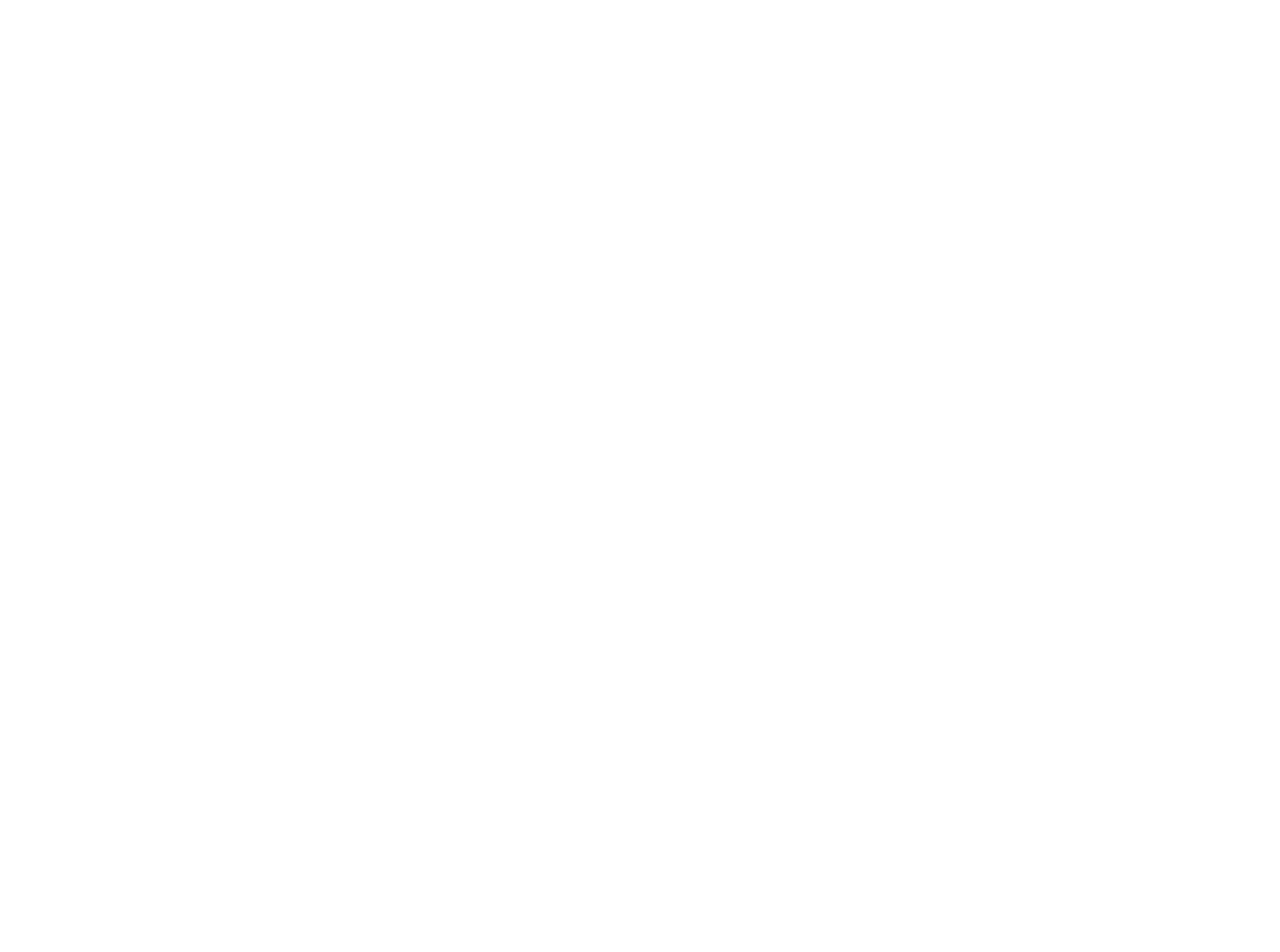
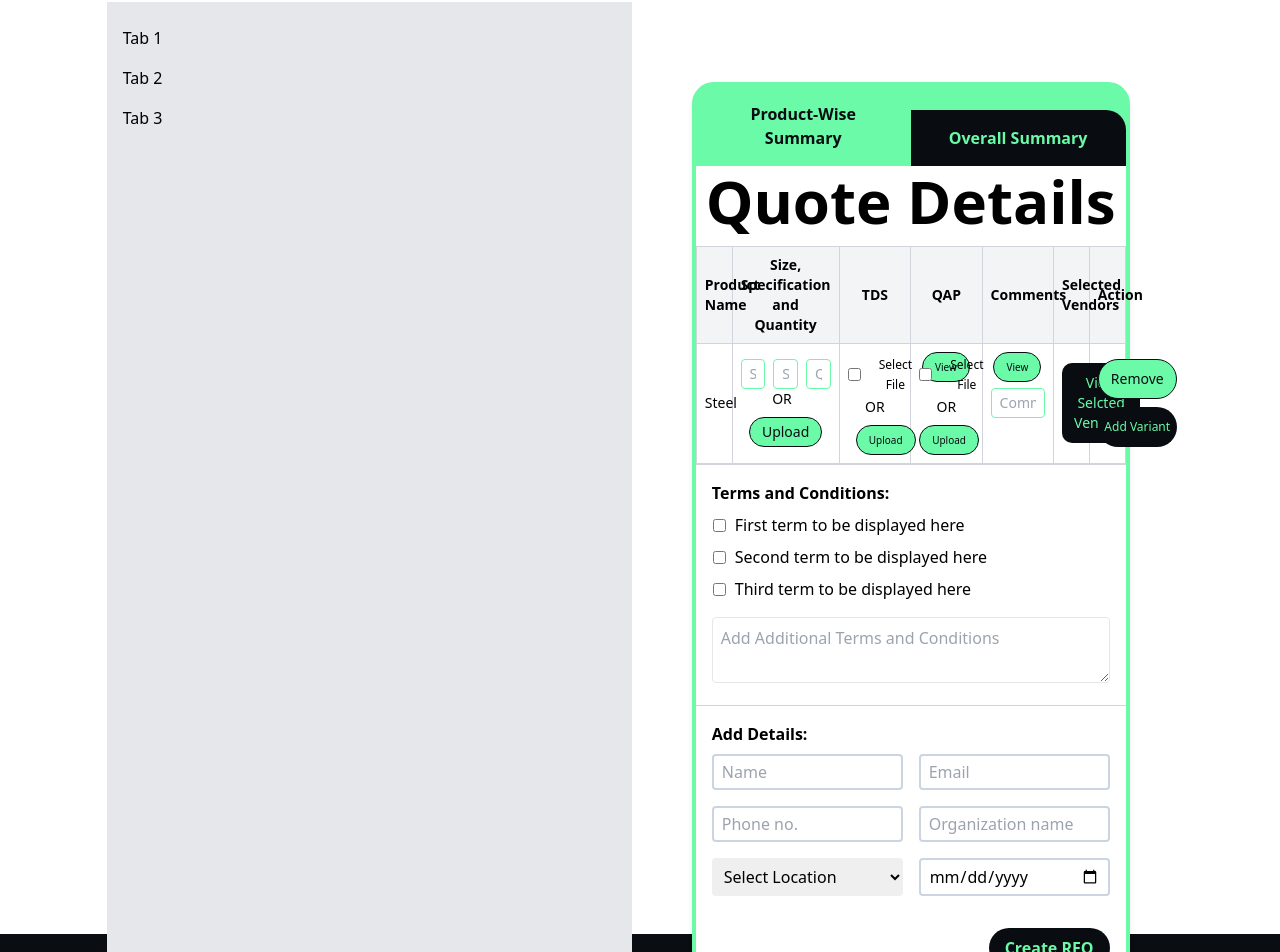
Before and after one commit to saksham-kumar-14/Quest4Quote, a React (Vite) app in the folder client/: page / in a window 1280 px wide. Shown: the part 1097-2049 px from the top of the page. Before the commit the page ends 930 px from the top, so only its background shows below. Built offline with nearby package versions, Linux system fonts and the light colour scheme; the HTML template or start-up script is replaced by a standard one.

Commit message:
Manage Quotes Page Layout Complete

```diff
--- a/client/src/App.tsx
+++ b/client/src/App.tsx
@@ -3,6 +3,8 @@
 import { AuthProvider } from './Context/AuthContext';
 import Dashboard from './components/global/dashboard';
 import RFQManagement from './components/rfq-management/rfq-main';
+import ManageQuotes from './components/quote-details/main';
+import Quotes from './components/quote-details/qd-main';
 // import RFQManagement from './components/rfq-management/rfq-main';
 
 const App: React.FC = () => {
@@ -17,7 +19,7 @@
         </Routes>
       </BrowserRouter>
     </AuthProvider> */}
-      <RFQManagement />
+      <Quotes />
     </>
 
   )
--- a/client/src/components/global/navbar-authorised.tsx
+++ b/client/src/components/global/navbar-authorised.tsx
@@ -9,7 +9,7 @@
 
 const Navbar: React.FC<props> = ({list, deleteUser, user}) => {
     return (
-        <nav className="bg-[#090D11] p-3 text-white text-lg font-bold z-2 fixed top-0 left-0 w-full">
+        <nav className="bg-[#090D11] p-3 text-white text-lg font-bold z-10 fixed top-0 left-0 w-full">
             <div className="flex items-center">
             <div className="w-10 h-10 flex items-center justify-center cursor-pointer" onClick={() => window.location.href = '/dashboard'}>
                 <img src="/src/assets/navbar-authorised/logo.svg" alt="Logo" className="w-8 h-8" />
--- /dev/null
+++ b/client/src/components/quote-details/add-details.tsx
@@ -0,0 +1,42 @@
+import React from "react";
+
+const AddDetails: React.FC = () => {
+  return (
+    <div className="p-4 border-t border-gray-300">
+          <h3 className="font-semibold mb-2">Add Details:</h3>
+          <div className="grid grid-cols-2 gap-4 w-full">
+            <input
+              type="text"
+              placeholder="Name"
+              className="border-slate-300 rounded px-2 py-1 w-full"
+            />
+            <input
+              type="email"
+              placeholder="Email"
+              className="border-slate-300 rounded px-2 py-1 w-full"
+            />
+            <input
+              type="tel"
+              placeholder="Phone no."
+              className="border-slate-300 rounded px-2 py-1 w-full"
+            />
+            <input
+              type="text"
+              placeholder="Organization name"
+              className="border-slate-300 rounded px-2 py-1 w-full"
+            />
+            <select className="border-slate-300 rounded px-2 py-1 w-full">
+              <option>Select Location</option>
+              <option>Location 1</option>
+              <option>Location 2</option>
+            </select>
+            <input
+              type="date"
+              className="border-slate-300 rounded px-2 py-1 w-full"
+            />
+          </div>
+        </div>
+  );
+}
+
+export default AddDetails;
--- /dev/null
+++ b/client/src/components/quote-details/chart.tsx
@@ -0,0 +1,32 @@
+import React from "react";
+
+const Terms: React.FC = () => {
+  return (
+    <div className="p-4">
+          <h3 className="font-semibold mb-2">Terms and Conditions:</h3>
+            <ul className="list-none space-y-2 text-left">
+              <li className="flex items-center">
+                <input type="checkbox" className="mr-2 w-[15px]" />
+                <span>First term to be displayed here</span>
+              </li>
+              <li className="flex items-center">
+                <input type="checkbox" className="mr-2 w-[15px]" />
+                <span>Second term to be displayed here</span>
+              </li>
+              <li className="flex items-center">
+                <input type="checkbox" className="mr-2 w-[15px]" />
+                <span>Third term to be displayed here</span>
+              </li>
+            </ul>
+
+          {/* Additional Terms */}
+          <textarea
+            placeholder="Add Additional Terms and Conditions"
+            className="w-full border rounded mt-4 p-2"
+          ></textarea>
+        </div>
+
+  );
+}
+
+export default Terms;
--- /dev/null
+++ b/client/src/components/quote-details/main.tsx
@@ -0,0 +1,33 @@
+import React from "react";
+import Table from "./table-quote";
+import Terms from "./chart";
+import AddDetails from "./add-details";
+
+const ManageQuotes: React.FC = () => {
+  return (
+    <div className="grid grid-rows-2 grid-cols-2 gap-4 my-24 w-5/6 mx-auto">
+        <div className="row-span-1 col-span-2 text-center font-bold py-1 bg-white rounded-[20px] border-[#6AFAA8] h-20 text-6xl">
+          Heading
+        </div>
+        <div className="row-span-1 col-span-1 bg-gray-200 p-4">
+          <ul>
+            <li className="py-2 cursor-pointer">Tab 1</li>
+            <li className="py-2 cursor-pointer">Tab 2</li>
+            <li className="py-2 cursor-pointer">Tab 3</li>
+          </ul>
+        </div>
+      <div className=" relative shadow-md max-w-6xl px-0 w-5/6 border-4 border-[#6AFAA8] h-fit bg-white min-h-screen mt-[80px] mx-auto rounded-[22px]">
+        <Table />
+        <Terms />
+        <AddDetails />
+        <div className="p-4 text-right">
+          <button className="bg-[#090D11] text-[#6AFAA8] font-bold px-4 py-2 rounded-[20px]">
+        Create RFQ
+          </button>
+        </div>
+      </div>
+    </div>
+  );
+};
+
+export default ManageQuotes;
--- /dev/null
+++ b/client/src/components/quote-details/qd-main.tsx
@@ -0,0 +1,18 @@
+import Navbar from '../global/navbar-authorised.tsx';
+import Footer from '../global/footer.tsx';
+import Header from '../global/header.tsx';
+import CreateRFQ from './main.tsx';
+import ManageQuotes from './main.tsx';
+
+const Quotes: React.FC = () => {
+  return (
+    <>
+    <Navbar list={['Dashboard', 'RFQ management', 'Search Vendors', 'Compare Quotes']} />
+    <Header />
+    <ManageQuotes />
+    <Footer />
+    </>
+  )
+}
+
+export default Quotes;
--- /dev/null
+++ b/client/src/components/quote-details/tab-bar-quote.tsx
@@ -0,0 +1,16 @@
+import React from "react";
+
+const TabBarQuote: React.FC = () => {
+  return (
+    <div className="bg-[#6AFAA8] rounded-t-[10px]">
+          <button className="w-1/2 p-4 bg-[#6AFAA8] text-[#090D11] font-semibold rounded-tl-[20px]">
+            Product-Wise Summary
+          </button>
+          <button className="w-1/2 p-4 bg-[#090D11] font-semibold text-[#6AFAA8] rounded-tr-[20px]">
+            Overall Summary
+          </button>
+        </div>
+  );
+}
+
+export default TabBarQuote;
--- /dev/null
+++ b/client/src/components/quote-details/table-quote.tsx
@@ -0,0 +1,77 @@
+import React from "react";
+import TabBarQuote from "./tab-bar-quote";
+
+const Table: React.FC = () => {
+  return (
+    <div className="p-0 border-b border-gray-300">
+      <TabBarQuote />
+      <div className="text-6xl text-center font-semibold mt-[5px] mb-[15px]">Quote Details</div>
+      <table className="w-full table-fixed">
+      <thead>
+        <tr className="text-left text-sm font-medium bg-gray-100">
+        <th className="w-1/12 p-2 border border-gray-300 text-center">Product Name</th>
+        <th className="w-3/12 p-2 border border-gray-300 text-center">Size, Specification and Quantity</th>
+        <th className="w-2/12 p-2 border border-gray-300 text-center">TDS</th>
+        <th className="w-2/12 p-2 border border-gray-300 text-center">QAP</th>
+        <th className="w-2/12 p-2 border border-gray-300 text-center">Comments</th>
+        <th className="w-1/12 p-2 border border-gray-300 text-center">Selected Vendors</th>
+        <th className="w-1/12 p-2 border border-gray-300 text-centerss">Action</th>
+        </tr>
+      </thead>
+      <tbody>
+          <tr className="text-sm border-t border-gray-300 text-center">
+            <td className="p-2 border border-gray-300">Steel</td>
+            <td className="p-2 border border-gray-300">
+              <div className="flex gap-2">
+                <input type="text" placeholder="Size" className="border rounded px-2 py-1 w-1/3" />
+                <input type="text" placeholder="Specifications" className="border rounded px-2 py-1 w-1/3" />
+                <input type="text" placeholder="Quantity" className="border rounded px-2 py-1 w-1/3" />
+              </div>
+              OR &nbsp;
+              <button className="bg-[#6AFAA8] text-[#090D11] px-3 py-1 rounded-[20px] border-[1px] border-[#090D11] mt-2">Upload</button>
+            </td>
+              <td className="p-2 border border-gray-300">
+                <div className="flex gap-2 text-[10px]">
+                  <input type="checkbox" className="mr-2 w-[15px]" />
+                  <label className="text-[12px] align-middle p-[2px]"><span className="align-middle">Select File</span></label>
+                    <button className="bg-[#6AFAA8] text-[#090D11] px-3 py-1 rounded-[20px] border-[1px] border-[#090D11] text-[10px] h-[30px] align-middle ">View</button>
+                </div>
+                OR
+                <div className="mt-2 text-[10px]">
+                  <button className="bg-[#6AFAA8] text-[#090D11] px-3 py-1 rounded-[20px] border-[1px] border-[#090D11] ml-2 text-[10px] h-[30px]">Upload</button>
+                </div>
+              </td>
+            <td className="p-2 border border-gray-300">
+              <div className="flex gap-2 text-[10px]">
+                <input type="checkbox" className="mr-2 w-[15px]" />
+                <label className="text-[12px] p-[2px]"><span className="align-middle ">Select File</span></label>
+                  <button className="bg-[#6AFAA8] text-[#090D11] px-3 py-1 rounded-[20px] border-[1px] border-[#090D11] text-[10px] h-[30px] align-middle">View</button>
+              </div>
+                OR
+              <div className="mt-2 text-[10px]">
+                <button className="bg-[#6AFAA8] text-[#090D11] px-3 py-1 rounded-[20px] border-[1px] border-[#090D11] text-[10px] h-[30px]">Upload</button>
+              </div>
+
+            </td>
+            <td className="p-2 border border-gray-300">
+              <input type="text" placeholder="Comments" className="border rounded px-2 py-1 w-full" />
+            </td>
+            <td className="p-2 border border-gray-300">
+              <div className="">
+                <button className="bg-[#090D11] text-[#6AFAA8] px-3 py-1 rounded-[10px] h-[80px]">View Selcted Vendors</button>
+              </div>
+            </td>
+            <td className="p-2 border border-gray-300">
+              <div className="grid grid-rows-2 gap-2">
+                <button className="bg-[#6AFAA8] text-[#090D11] px-3 py-1 rounded-[20px] border-[1px] border-[#090D11] h-[40px]">Remove</button>
+                <button className="bg-[#090D11] text-[#6AFAA8] rounded-[20px] px-1 -py-1 h-[40px] text-[12px]">Add Variant</button>
+              </div>
+            </td>
+          </tr>
+      </tbody>
+      </table>
+    </div>
+  );
+}
+
+export default Table;
--- a/client/src/components/rfq-management/main-management.tsx
+++ b/client/src/components/rfq-management/main-management.tsx
@@ -6,8 +6,7 @@
 
 const CreateRFQ: React.FC = () => {
   return (
-    // <div className="p-1 h-fit w-4/6 bg-[#6AFAA8] min-h-screen z-20 mt-[80px] mx-auto rounded-[11px]">
-      <div className=" relative shadow-md max-w-6xl px-0 w-5/6 border-4 border-[#6AFAA8] h-fit bg-white min-h-screen z-20 mt-[80px] mx-auto rounded-[22px]">
+      <div className=" relative shadow-md max-w-6xl px-0 w-5/6 border-4 border-[#6AFAA8] h-fit bg-white min-h-screen mt-[80px] mx-auto rounded-[22px]">
         <TabBar />
         <Table />
         <Terms />
@@ -18,7 +17,6 @@
           </button>
         </div>
       </div>
-    // </div>
   );
 };
 
--- /dev/null
+++ b/package.json
@@ -0,0 +1,6 @@
+{
+  "dependencies": {
+    "axios": "^1.7.9",
+    "bcryptjs-react": "^2.4.6"
+  }
+}
```
Also changed, not shown: 1 other file (tests, documents, lock files or other folders).
